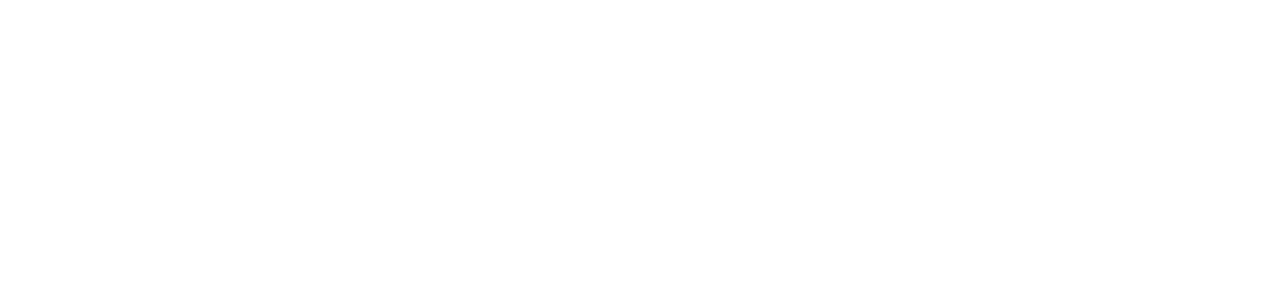
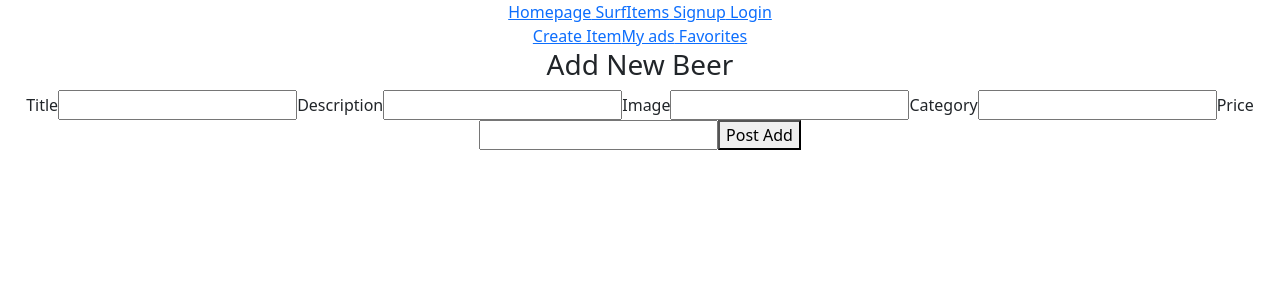
Before and after one commit to Pedrokielma/project-surfcommerce-client, a React (Create React App) app: page /profile in a window 1280 px wide. Before the commit this address had no page. Shown: the top 300 px of the page. Built offline with nearby package versions, Linux system fonts and the light colour scheme.

Commit message:
um montao de coisa

```diff
--- a/src/App.js
+++ b/src/App.js
@@ -6,6 +6,14 @@ import HomePage from './pages/HomePage/HomePage';
 import ItemListPage from './pages/ItemsListPage/ItemListPage';
 import LoginPage from './pages/LoginPage/LoginPage';
 import SignupPage from './pages/SignupPage/SignupPage';
+import AddItem from './pages/ProfilePage/AddItem';
+import MyAdds from './pages/ProfilePage/MyAdds';
+import Favorites from './pages/ProfilePage/Favorites';
+import ItemDetails from './pages/ItemDetailsPage/ItemDetailsPage';
+import EditItemPage from './pages/EditItemPage/EditItemPage';
+
+
+import 'bootstrap/dist/css/bootstrap.min.css';
 
 
 function App() {
@@ -18,27 +26,65 @@ function App() {
         <Route
           path="/items"
           element={
-            // <IsPrivate>
             <>
                <Navbar />
               <ItemListPage />
             </>
-
-            // </IsPrivate>
           }
         />
 
         <Route path="/login" element={
-            // <IsPrivate>
+            <>
+            <Navbar />
               <LoginPage />
-            // </IsPrivate>
+              </>
           }/>
           <Route path="/signup" element={
-            // <IsPrivate>
-              <SignupPage />
-            // </IsPrivate>
+               <>
+            <Navbar />
+            <SignupPage />
+              </>
+
           }/>
+       <Route
+          path="/items/:itemId"
+          element={
+             <>
+            <Navbar />
+            <ItemDetails />
+              </>
+
+          }
+        />
+
+        <Route
+          path="/items/edit/:itemId"
+          element={
+             <>
+            <Navbar />
+            <EditItemPage />
+
+              </>
+
+          }
+        />
+
+
+          <Route path="/profile" element={
+
+              <AddItem />
+
+          }/>
+          <Route path="/profile/myAdds" element={
+
+<MyAdds />
+}/>
+<Route path="/profile/favorites" element={
+
+<Favorites />
+}/>
       </Routes>
+
 
     </div>
   );
--- a/src/Components/Navbar/Navbar.js
+++ b/src/Components/Navbar/Navbar.js
@@ -8,7 +8,10 @@ function Navbar() {
 const { loggedIn, user, logoutUser } = useContext(AuthContext);
 
   return (
+
+
     <nav className={'Navbar'}>
+
       <Link to="/"> Homepage</Link>
       <Link to="/items"> SurfItems</Link>
       {loggedIn && (
@@ -26,6 +29,8 @@ const { loggedIn, user, logoutUser } = useContext(AuthContext);
         </>
       )}
     </nav>
+
+
 
   )
 }
--- /dev/null
+++ b/src/Components/ProfileNav/ProfileNav.jsx
@@ -0,0 +1,19 @@
+import React from 'react'
+import Navbar from "../../Components/Navbar/Navbar";
+import { Link } from "react-router-dom"
+
+function ProfileNav() {
+  return (
+    <div>
+    <Navbar />
+    <nav className={"Navbar"}>
+      <Link to="/profile"> Create Item</Link>
+      <Link to="/profile/myAdds">My ads</Link>
+      <Link to="/profile/Favorites"> Favorites</Link>
+    </nav>
+
+  </div>
+  )
+}
+
+export default ProfileNav
--- /dev/null
+++ b/src/pages/EditItemPage/EditItemPage.js
@@ -0,0 +1,70 @@
+import React, { useState, useEffect } from 'react';
+import axios from 'axios';
+import { useParams, useNavigate } from 'react-router-dom';
+
+function EditItemPage() {
+  const [title, setTitle] = useState('');
+  const [description, setDescription] = useState('');
+
+  const { itemId } = useParams();
+
+  const navigate = useNavigate();
+
+  const deleteItem = () => {
+    axios
+      .delete(`http://localhost:5005/api/items/${itemId}`)
+      .then(() => navigate('/items'));
+  };
+
+  const fetchItem = async () => {
+    try {
+      let response = await axios.get(`http://localhost:5005/api/items//items/${itemId}`);
+      let { title, description } = response.data;
+      setTitle(title);
+      setDescription(description);
+    } catch (error) {
+      console.log(error);
+    }
+  };
+
+  useEffect(() => {
+    fetchItem();
+  }, []);
+
+  const handleSubmit = (e) => {
+    e.preventDefault();
+
+    const body = { title, description };
+
+    axios
+      .put(`http://localhost:5005/api/items/${itemId}`, body)
+      .then((response) => {
+        setTitle('');
+        setDescription('');
+        navigate(`/items/${itemId}`);
+      })
+      .catch((err) => console.log(err));
+  };
+
+  return (
+    <div>
+      <h3>Edit Item</h3>
+      <form onSubmit={handleSubmit}>
+        <label htmlFor="title">Title</label>
+        <input type="text" name="title" value={title} onChange={(e) => setTitle(e.target.value)} />
+
+        <label htmlFor="description">Description</label>
+        <input
+          type="text"
+          name="description"
+          value={description}
+          onChange={(e) => setDescription(e.target.value)}
+        />
+        <button type="submit">Edit Item</button>
+      </form>
+      <button onClick={deleteItem}> Delete Item</button>
+    </div>
+  );
+}
+
+export default EditItemPage;
--- /dev/null
+++ b/src/pages/ItemDetailsPage/ItemDetailsPage.js
@@ -0,0 +1,36 @@
+import React, { useState, useEffect } from 'react';
+import { Link, useParams } from 'react-router-dom';
+import axios from 'axios';
+
+function ItemDetails() {
+  const [item, setItem] = useState(null);
+  const { itemId } = useParams();
+
+  const fetchItem = async () => {
+    try {
+      let response = await axios.get(`http://localhost:5005/api/items/${itemId}`);
+      setItem(response.data);
+    } catch (error) {
+      console.log(error);
+    }
+  };
+
+  useEffect(() => {
+    fetchItem();
+  }, []);
+
+  return (
+    <div>
+      {item && (
+        <>
+          <h1>{item.title}</h1>
+          <p>{item.description}</p>
+        </>
+      )}
+
+      <Link to="/items"> Back to Item List</Link>
+    </div>
+  );
+}
+
+export default ItemDetails;
--- a/src/pages/ItemsListPage/ItemListPage.js
+++ b/src/pages/ItemsListPage/ItemListPage.js
@@ -27,6 +27,11 @@ function ItemsListPage() {
 
   return (
     <div >
+      {/* <form onSubmit={handleSubmit}>
+        <input type="text" name="item" onChange={handlePokemonInput} />
+        <button>Search</button>
+      </form> */}
+    <input type="text" placeholder='Serach...' />
       {/* <AddForm refreshItems={fetchItems} /> */}
       {items.map((item) => {
         return (
--- a/src/pages/LoginPage/LoginPage.js
+++ b/src/pages/LoginPage/LoginPage.js
@@ -1,6 +1,7 @@
 import React, { useState, useContext } from 'react';
 import { Link, useNavigate } from 'react-router-dom';
 import axios from 'axios';
+
 import { AuthContext } from '../../context/auth.context';
 
 function LoginPage() {
@@ -8,6 +9,7 @@ function LoginPage() {
   const [password, setPassword] = useState('');
 
   const { storeToken, authenticateUser } = useContext(AuthContext);
+
 
   const navigate = useNavigate();
 
--- /dev/null
+++ b/src/pages/ProfilePage/AddItem.jsx
@@ -0,0 +1,64 @@
+import { React, useState, useContext } from 'react';
+import { useNavigate } from 'react-router-dom';
+import axios from 'axios';
+import { AuthContext } from '../../context/auth.context';
+
+
+import ProfileNav from "../../Components/ProfileNav/ProfileNav";
+
+  function AddItem() {
+    const { user, userAuth } = useContext(AuthContext);
+
+    const [title, setTitle] = useState('');
+    const [description, setDescription] = useState('');
+    const [image, setImage] = useState('');
+    const [category, setCategory] = useState(0);
+    const [price, setPrice] = useState('');
+
+
+    const navigate = useNavigate();
+
+    const handleSubmit = (e) => {
+      e.preventDefault();
+    const body = { title, description, image, category, price, user: user._id }
+    axios
+        .post('http://localhost:5005/api/items', body)
+        .then((response) => {
+          console.log(response);
+          setTitle('');
+          setDescription('');
+          setImage('');
+          setCategory(0);
+          setPrice('');
+
+
+          navigate('/items');
+        })
+        .catch((err) => console.log(err));
+    };
+
+    return (
+      <div>
+         <ProfileNav />
+
+         <h3>Add New Beer</h3>
+
+        <form onSubmit={handleSubmit}>
+          <label htmlFor="title">Title</label>
+          <input type="text" onChange={(e) => setTitle(e.target.value)} />
+          <label htmlFor="text">Description</label>
+          <input type="text" onChange={(e) => setDescription(e.target.value)} />
+          <label htmlFor="title">Image</label>
+          <input type="text" onChange={(e) => setImage(e.target.value)} />
+          <label htmlFor="title">Category</label>
+          <input type="text" onChange={(e) => setCategory(e.target.value)} />
+          <label htmlFor="title">Price</label>
+          <input type="text" onChange={(e) => setPrice(e.target.value)} />
+          <button type="submit">Post Add</button>
+        </form>
+        {console.log()}
+      </div>
+    )
+  }
+
+export default AddItem;
--- /dev/null
+++ b/src/pages/ProfilePage/Favorites.jsx
@@ -0,0 +1,12 @@
+import React from 'react'
+import ProfileNav from "../../Components/ProfileNav/ProfileNav";
+function Favorites() {
+  return (
+    <div>
+    <ProfileNav />
+     Favorites
+    </div>
+  )
+}
+
+export default Favorites
--- /dev/null
+++ b/src/pages/ProfilePage/MyAdds.jsx
@@ -0,0 +1,62 @@
+import React, { useState, useEffect } from 'react';
+import ProfileNav from "../../Components/ProfileNav/ProfileNav";
+
+import axios from 'axios';
+import { Link } from 'react-router-dom';
+
+// import { user } from '../../context/auth.context';
+// import React, { useState, useContext } from 'react';
+
+function MyAdds() {
+    // const { myUser, userInfo } = useContext(user);
+    const [items, setItems] = useState([]);
+
+    // const { theme } = useContext(ThemeContext);
+
+    const fetchItems = async () => {
+      try {
+        const storedToken = localStorage.getItem('authToken');
+
+        let response = await axios.get(`http://localhost:5005/api/myadds`, {
+          headers: { Authorization: `Bearer ${storedToken}` },
+        });
+        setItems(response.data);
+      } catch (error) {
+        console.log(error);
+      }
+    };
+
+    useEffect(() => {
+      fetchItems();
+    }, []);
+
+
+
+  return (
+  <div >
+   <ProfileNav />
+  {/* <form onSubmit={handleSubmit}>
+    <input type="text" name="item" onChange={handlePokemonInput} />
+    <button>Search</button>
+  </form> */}
+<input type="text" placeholder='Serach...' />
+  {/* <AddForm refreshItems={fetchItems} /> */}
+
+  {items.map((item) => {
+    return (
+
+
+      <div key={item._id}>
+      {console.log(item)}
+        <Link to={`/items/edit/${item._id}`}>
+          <h3>{item.title}</h3>
+        </Link>
+        {console.log(item._id)}
+      </div>
+    );
+  })}
+</div>
+)
+}
+
+export default MyAdds
```
